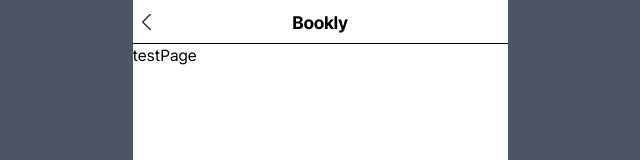
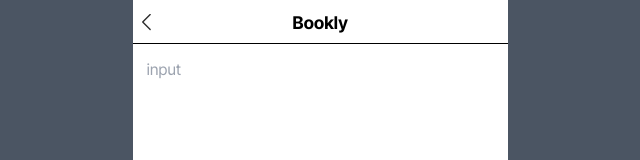
Before and after one commit to muzi55/bookly, a Next.js app: page /test in a window 1280 px wide. Shown: the top 160 px of the page, without its empty margins (320-960 px from the left). Built offline with nearby package versions, Linux system fonts and the light colour scheme.

Commit message:
feat/ TextInput 컴포넌트 생성

```diff
--- /dev/null
+++ b/src/app/components/textfield/TextField.tsx
@@ -0,0 +1,9 @@
+import React from "react";
+
+export default function TextField() {
+	return (
+		<div>
+			<input type="text" />
+		</div>
+	);
+}
--- /dev/null
+++ b/src/app/components/textfield/TextInput.tsx
@@ -0,0 +1,19 @@
+import React from "react";
+
+import type { ITextInputProps } from "@/app/types/type";
+
+export default function TextInput({
+	placeholder,
+	value,
+	onChange,
+}: ITextInputProps) {
+	return (
+		<input
+			type="text"
+			className={`block text-body w-full outline-none p-[14px] text-input-text caret-primary`}
+			onChange={onChange}
+			value={value}
+			placeholder={placeholder}
+		/>
+	);
+}
--- a/src/app/test/page.tsx
+++ b/src/app/test/page.tsx
@@ -1,5 +1,22 @@
-import React from "react";
+"use client";
+import React, { useState } from "react";
+
+import TextInput from "../components/textfield/TextInput";
 
 export default function Page() {
-	return <div>testPage</div>;
+	const [state, setState] = useState<string>("");
+	const onChange = (e: React.ChangeEvent<HTMLInputElement>) => {
+		setState(e.target.value);
+	};
+	return (
+		<div>
+			<TextInput
+				placeholder="input"
+				value={state}
+				onChange={onChange}
+				focused={true}
+				activated={true}
+			/>
+		</div>
+	);
 }
--- /dev/null
+++ b/src/app/types/type.ts
@@ -0,0 +1,7 @@
+export interface ITextInputProps {
+	placeholder: string;
+	value: string;
+	onChange: React.ChangeEventHandler<HTMLInputElement>;
+	focused: boolean;
+	activated: boolean;
+}
--- a/tailwind.config.ts
+++ b/tailwind.config.ts
@@ -11,6 +11,7 @@
 			colors: {
 				primary: "#f3ecff",
 				secondary: "#8446ff",
+				"input-text": "#2c2c2c",
 				gray: {
 					primary: "#383940",
 					secondary: "#676975",
```
